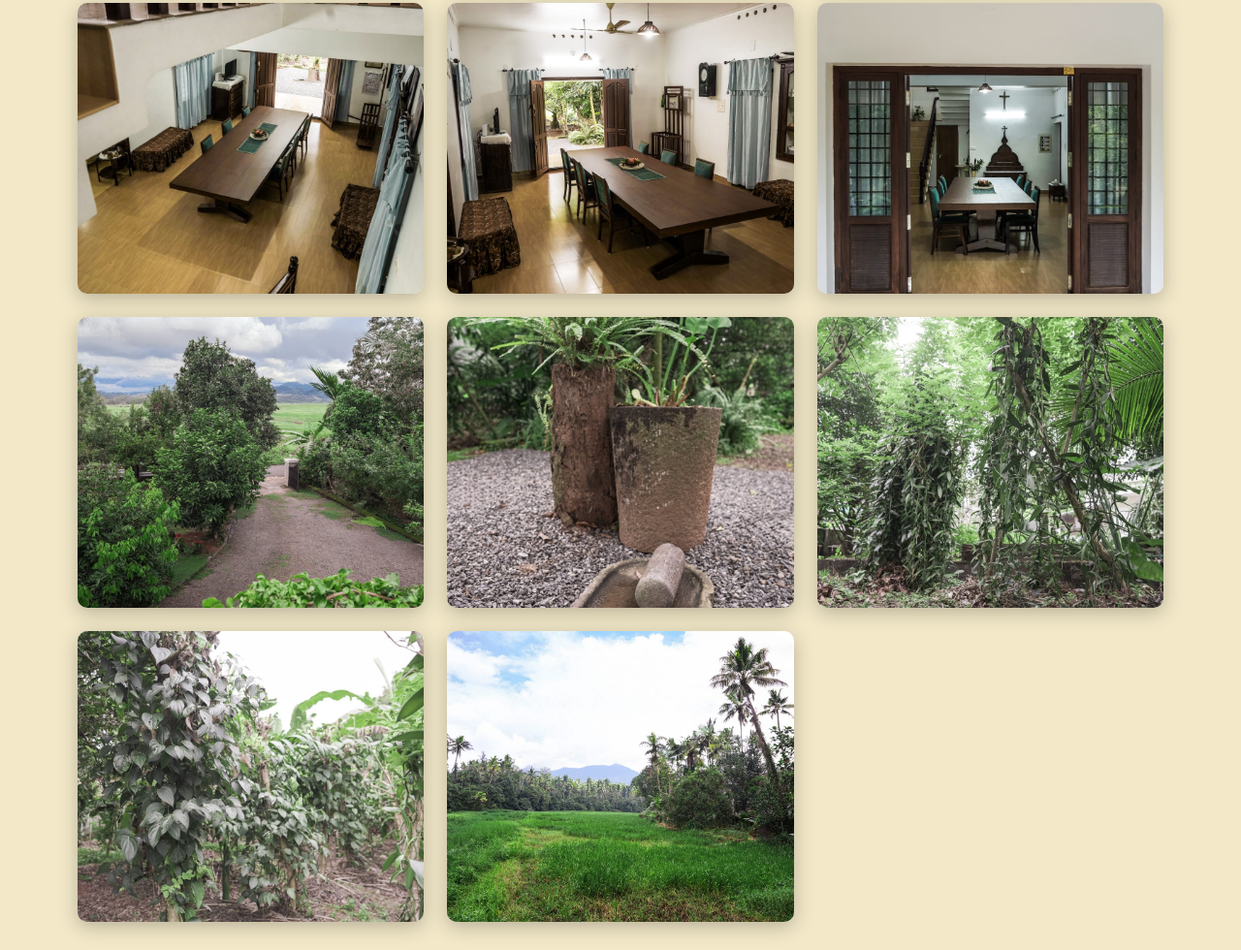
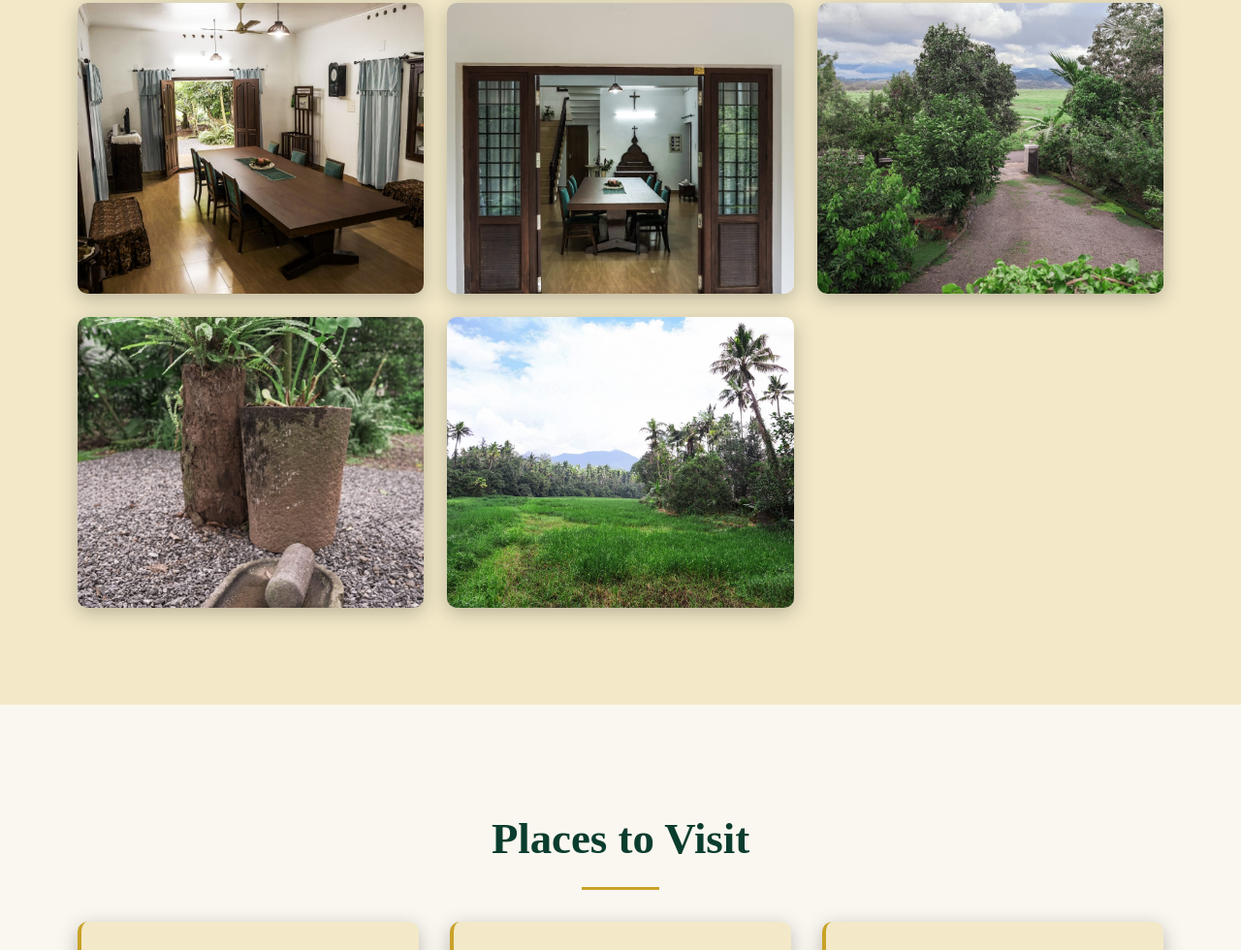
Before and after one commit to emi-html/mala, a plain HTML site: page index.html in a window 1280 px wide. Shown: the part 4825-5805 px from the top of the page at 97% size. Drawn offline with Linux system fonts and the light colour scheme.

Commit message:
Update gallery by removing unused images
Removed several images from the gallery section.

```diff
--- a/index.html
+++ b/index.html
@@ -194,9 +194,6 @@
                 <div class="gallery-grid">
                     <!-- House Images -->
                     <div class="gallery-item">
-                        <img src="House.jpeg" alt="Tales of Mala - House interior" class="gallery-img">
-                    </div>
-                    <div class="gallery-item">
                         <img src="House (2).jpeg" alt="Tales of Mala - House room" class="gallery-img">
                     </div>
                     <div class="gallery-item">
@@ -237,12 +234,6 @@
                     </div>
                     <div class="gallery-item">
                         <img src="Out (2).jpeg" alt="Tales of Mala - Exterior view" class="gallery-img">
-                    </div>
-                    <div class="gallery-item">
-                        <img src="Out (3).jpeg" alt="Tales of Mala - Outdoor area" class="gallery-img">
-                    </div>
-                    <div class="gallery-item">
-                        <img src="Out (4).jpeg" alt="Tales of Mala - Property exterior" class="gallery-img">
                     </div>
                     <div class="gallery-item">
                         <img src="Out (5).jpeg" alt="Tales of Mala - Outdoor space" class="gallery-img">
```
